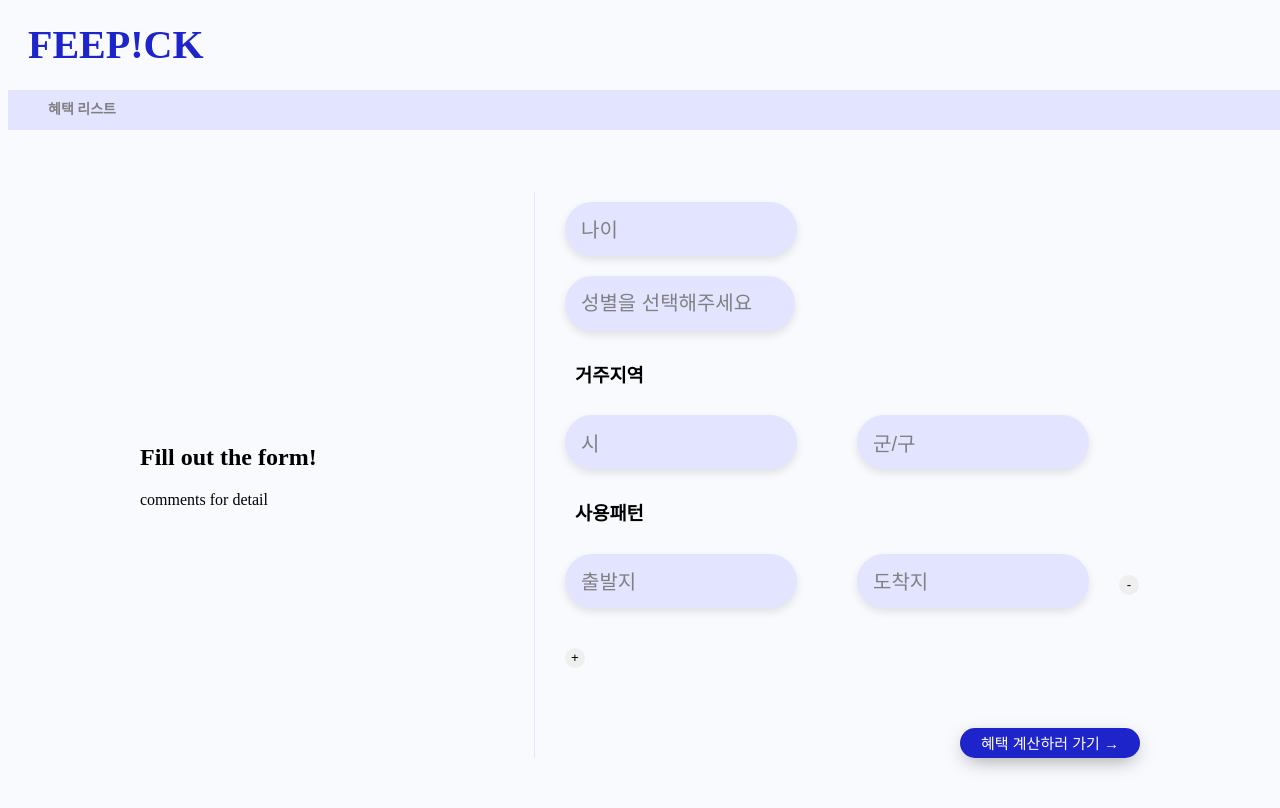
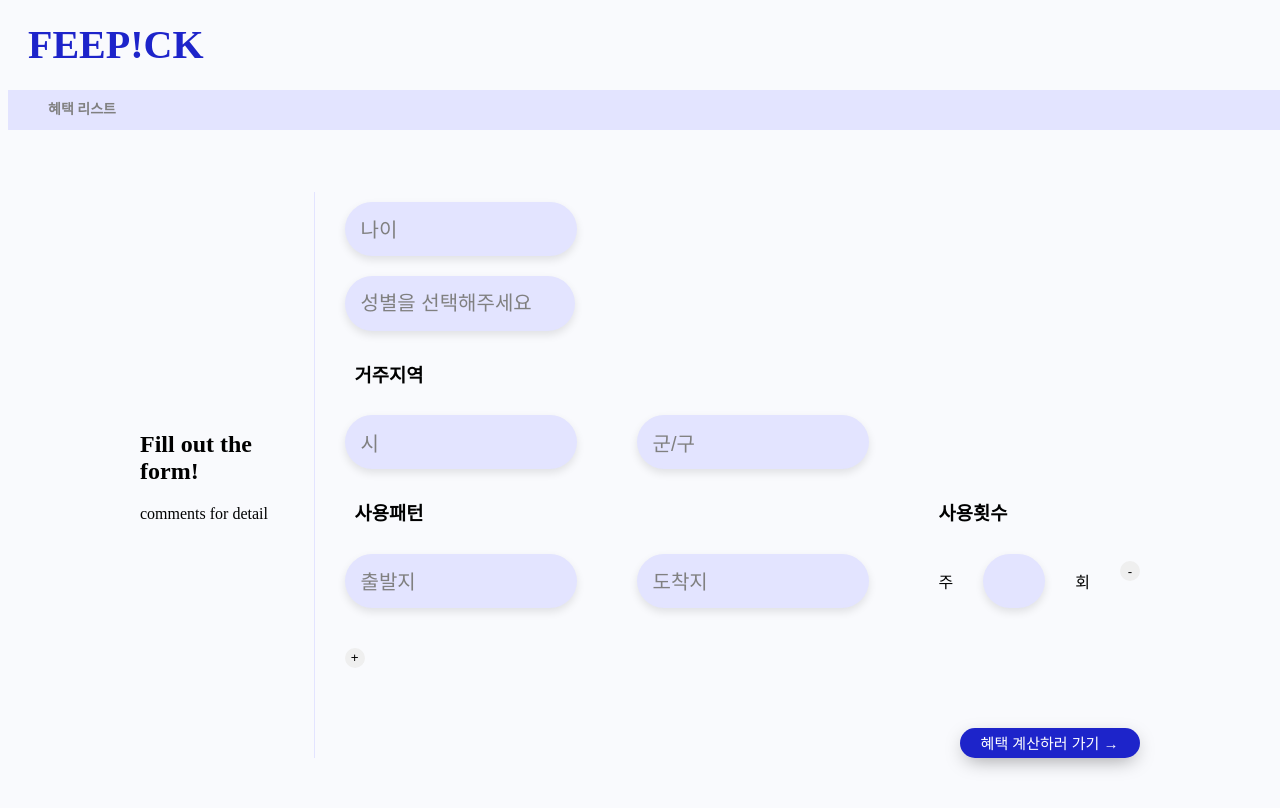
Before and after one commit to CSE4205-Project/FeePick-Front, a React (Vite) app: page / in a window 1280 px wide. Shown: the top 808 px of the page. Built offline with nearby package versions, Linux system fonts and the light colour scheme; a web font is replaced by a local one.

Commit message:
Update Main Page

```diff
--- a/src/components/UserInfoForm.css
+++ b/src/components/UserInfoForm.css
@@ -45,12 +45,12 @@ input::placeholder {
 }
 
 .userInfo {
-    flex : 6;
+    flex : 3;
     border-left: 1px solid #E3E4FF;
 }
 
 .comments {
-    flex : 4;
+    flex : 1;
 }
 
 h2 {
@@ -75,6 +75,11 @@ p {
     border: none;
 }
 
+.minus {
+    margin-top: 82px;
+    margin-left: 30px;
+}
+
 .minus:hover, .plus:hover {
     background-color: gray;
     color: white;
@@ -86,7 +91,7 @@ p {
 
 .submit {
     margin-top: 30px;
-    margin-left: 425px;
+    margin-left: 645px;
     width: 180px;
     height: 30px;
     border: none;
@@ -101,3 +106,36 @@ p {
     overflow: hidden;
     cursor: pointer;
 }
+
+.submit:hover {
+    background: #fff;
+    color: #1D24CA;
+    border: 1.5px solid;
+    border-color: #1D24CA;
+}
+
+.container .pattern {
+    display: flex;
+}
+
+.container .frequency {
+    display: flex;
+    margin-left: 40px;
+}
+
+.container .frequency-text {
+    margin-top: 25px;
+}
+
+.container .frequency-number {
+    width: 30px;
+}
+
+.container .pattern1, .container .pattern2 {
+    display: flex;
+    flex-direction: column;
+}
+
+.container .pattern-location {
+    display: flex;
+}
--- a/src/components/UserInfoForm.jsx
+++ b/src/components/UserInfoForm.jsx
@@ -8,15 +8,15 @@ const UserInfoForm = ({ onSubmit }) => {
         gender: '',
         residence1: '',
         residence2: '',
-        locations: [{ departure: '', destination: '' }]
+        locations: [{ departure: '', destination: '', frequency: '' }]
     });
 
     const navigate = useNavigate();
 
-    const handleChange = (e, index) => {
-        const { name, value } = e.target;
+    const handleChange = (e, index, field) => {
+        const { value } = e.target;
         const newLocations = [...formData.locations];
-        newLocations[index] = { ...newLocations[index], [name]: value };
+        newLocations[index] = { ...newLocations[index], [field]: value };
         setFormData({
             ...formData,
             locations: newLocations
@@ -26,7 +26,7 @@ const UserInfoForm = ({ onSubmit }) => {
     const handleAddLocation = () => {
         setFormData({
             ...formData,
-            locations: [...formData.locations, { departure: '', destination: '' }]
+            locations: [...formData.locations, { departure: '', destination: '', frequency: '' }]
         });
     };
 
@@ -91,24 +91,43 @@ const UserInfoForm = ({ onSubmit }) => {
                         onChange={(e) => setFormData({ ...formData, residence2: e.target.value })}
                     />
                 </div>
-                <div>
+                <div className="pattern-container">
+                    {formData.locations.map((location, index) => (
+                        <div key={index} className="pattern">
+                            <div className="pattern1">
                                 <h3>사용패턴</h3>
-                    {formData.locations.map((location, index) => (
-                        <div key={index}>
+                                <div className="pattern-location">
                                     <input
                                         type="text"
                                         id={`departure-${index}`}
-                                name={`departure-${index}`}
+                                        name="departure"
                                         placeholder="출발지"
-                                onChange={(e) => handleChange(e, index)}
+                                        onChange={(e) => handleChange(e, index, 'departure')}
                                     />
                                     <input
                                         type="text"
                                         id={`destination-${index}`}
-                                name={`destination-${index}`}
+                                        name="destination"
                                         placeholder="도착지"
-                                onChange={(e) => handleChange(e, index)}
+                                        onChange={(e) => handleChange(e, index, 'destination')}
                                     />
+                                </div>
+                            </div>
+                            <div className="pattern2">
+                                <h3>사용횟수</h3>
+                                <div className="frequency">
+                                    <div className="frequency-text">주</div>
+                                    <input
+                                        className="frequency-number"
+                                        type="number"
+                                        id={`frequency-${index}`}
+                                        name="frequency"
+                                        placeholder=" "
+                                        onChange={(e) => handleChange(e, index, 'frequency')}
+                                    />
+                                    <div className="frequency-text">회</div>
+                                </div>
+                            </div>
                             <button type="button" className="minus" onClick={() => handleRemoveLocation(index)}>-</button>
                         </div>
                     ))}
```
Lines whose indentation alone changed are shown as unchanged.
